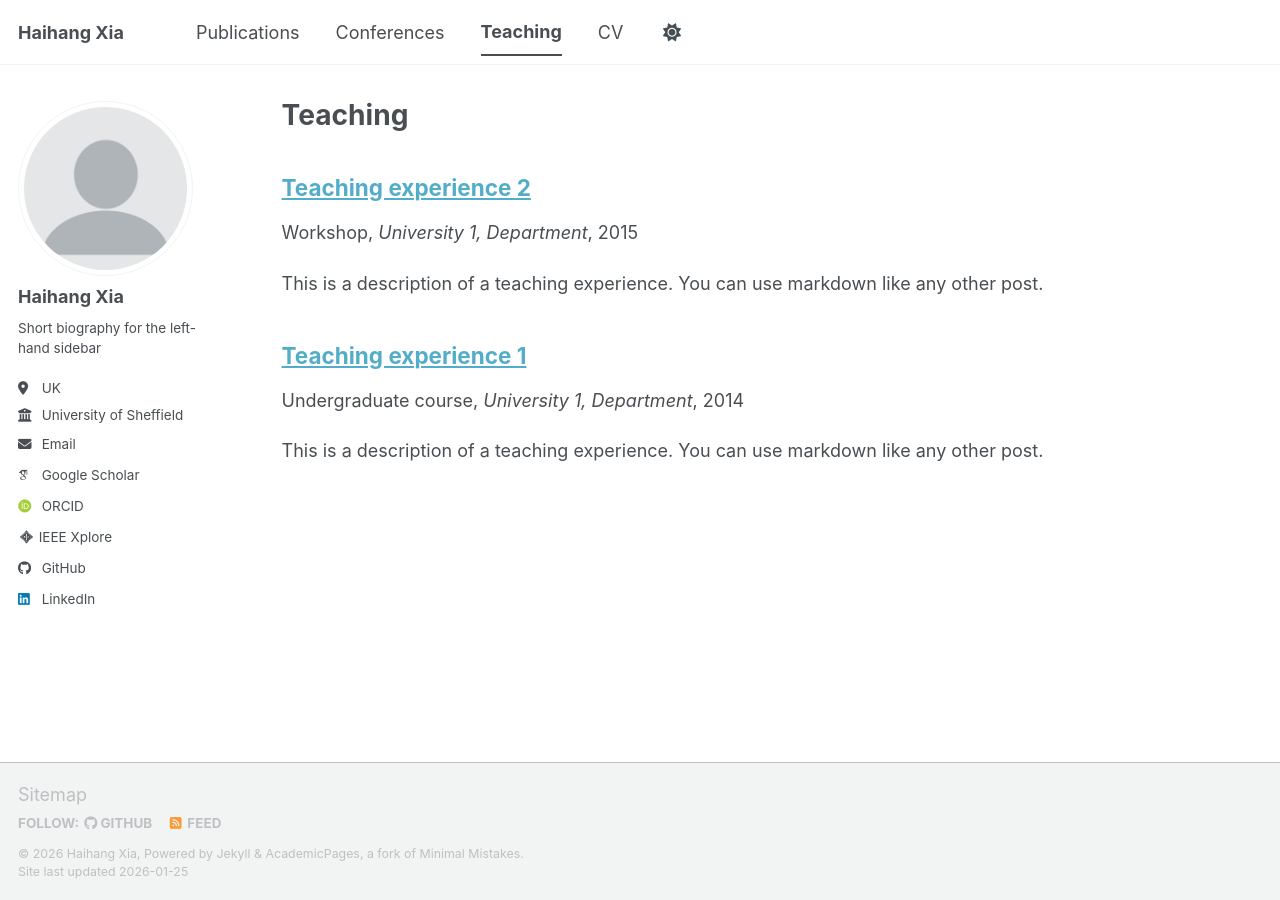
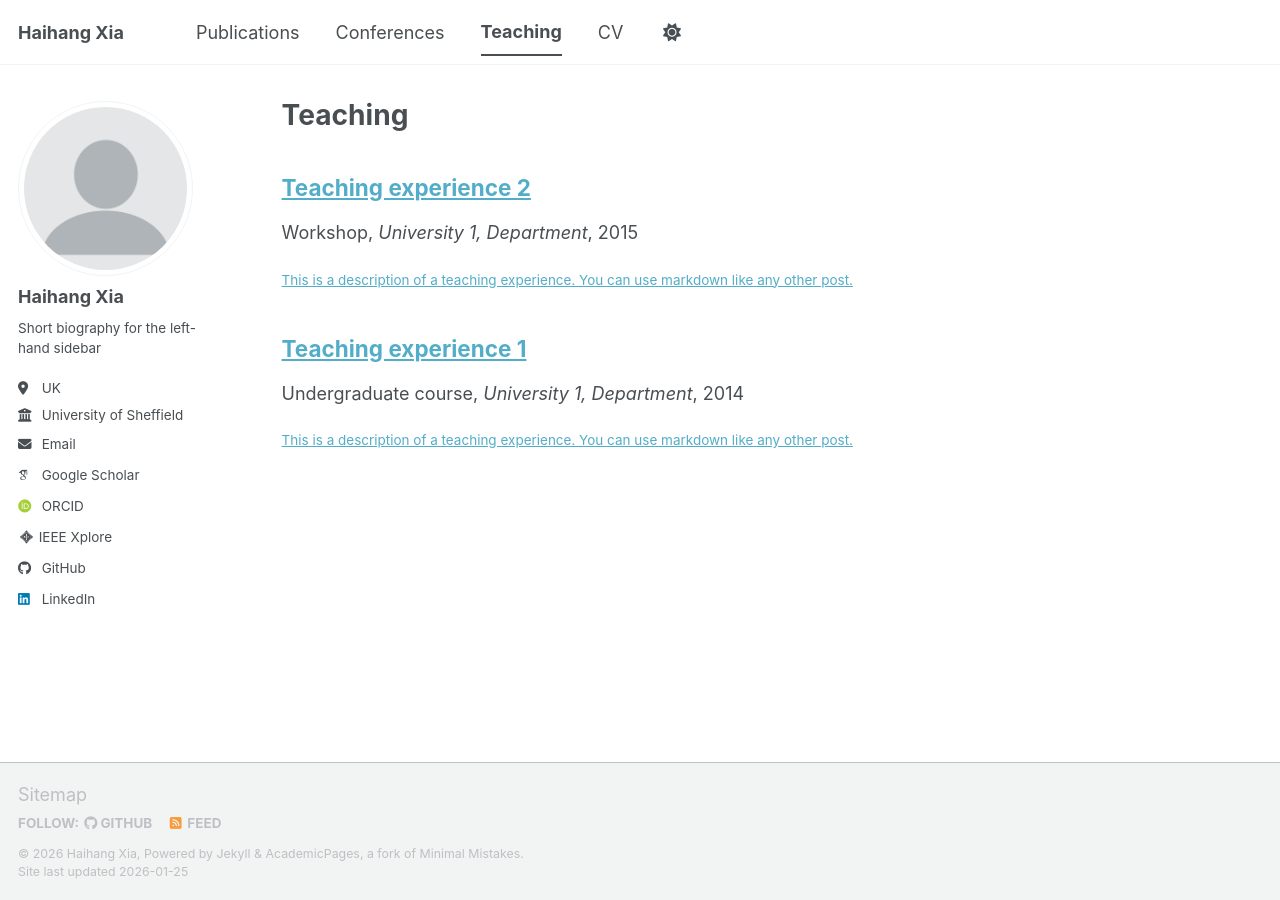
Before and after one commit to Haihang-Xia/Haihang-Xia.github.io, a Jekyll site: the page built from _pages/teaching.html, in a window 1280 px wide. Built offline with Jekyll 4.4.1, drawn with Linux system fonts in a browser that asks for light colours; some web fonts are replaced; a script bundle is joined from its source files by our own code; library files that are not in the unit come from our copies.

Commit message:
Update archive-single.html

```diff
--- a/_includes/archive-single.html
+++ b/_includes/archive-single.html
@@ -46,10 +46,18 @@
          <p class="page__date"><strong><i class="fa fa-fw fa-calendar" aria-hidden="true"></i> {{ site.data.ui-text[site.locale].date_label | default: "Published:" }}</strong> <time datetime="{{ post.date | default: "1900-01-01" | date_to_xmlschema }}">{{ post.date | default: "1900-01-01" | date: "%B %d, %Y" }}</time></p>
         {% endif %}
 
-    {% if post.excerpt and site.read_more != 'enabled' %}
+    <!-- {% if post.excerpt and site.read_more != 'enabled' %}
     <p class="archive__item-excerpt" itemprop="description">{{ post.excerpt | markdownify }}</p>
     {% elsif post.excerpt and site.read_more == 'enabled' %}
     <p class="archive__item-excerpt" itemprop="description"><p>{{ post.excerpt | markdownify | remove: '<p>' | remove: '</p>' }}<strong><a href="{{ base_path }}{{ post.url }}" rel="permalink"> Read more</a></strong></p></p>
+    {% endif %} -->
+
+    {% if post.excerpt %}
+    <a class="archive__item-excerpt-link" href="{{ base_path }}{{ post.url }}" rel="permalink">
+    <p class="archive__item-excerpt pub-excerpt-clamp" itemprop="description">
+      {{ post.excerpt | markdownify | strip_html | strip_newlines }}
+    </p>
+    </a>
     {% endif %}
 
     {% if post.citation and post.paperurl and post.slidesurl and post.bibtexurl %}
```
